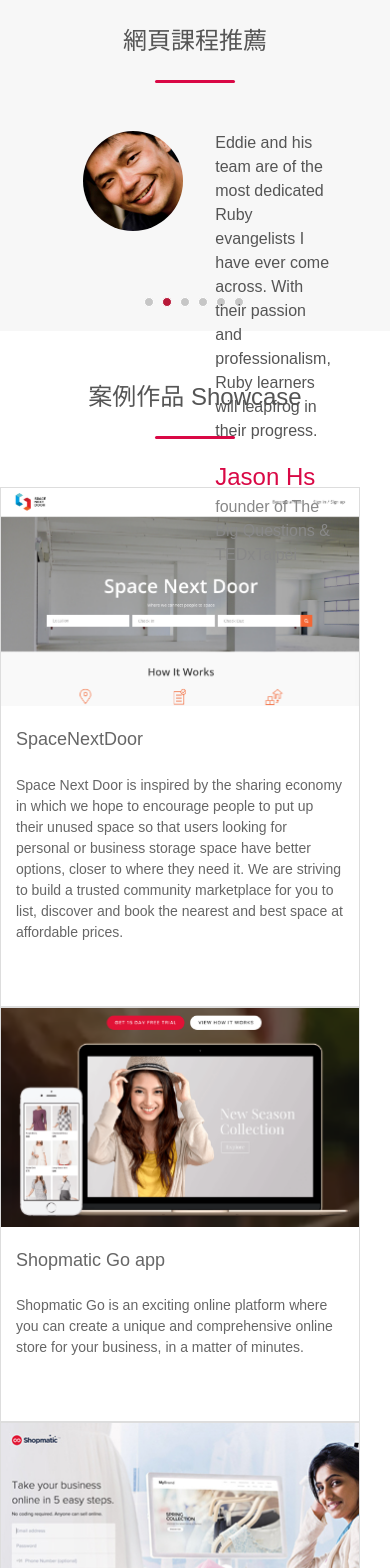
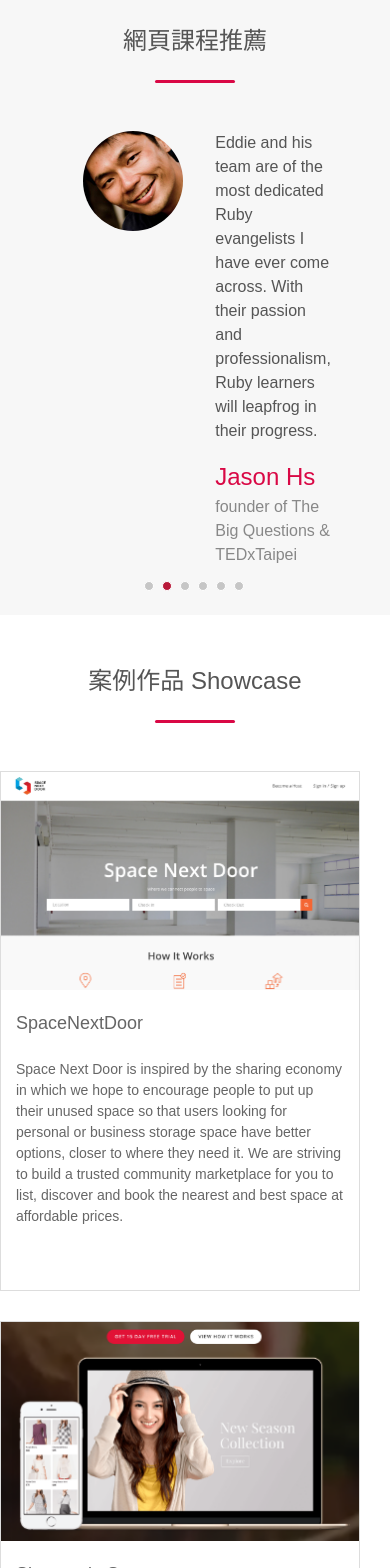
Before and after one commit to lucifiel0121/5xtraining-frontend-program, a React (Create React App) app: page / in a window 390 px wide. Shown: the part 3440-5008 px from the top of the page. Built offline with nearby package versions, Linux system fonts and the light colour scheme; some icons are missing.

Commit message:
fix:  RWD 跑版 , scroll to top

```diff
--- a/src/components/main/Main.js
+++ b/src/components/main/Main.js
@@ -7,6 +7,9 @@
 import Showcase from './showcase/Showcase';
 import Recommend from './recommend/Recommend';
 export default class Main extends Component {
+  handleClick = () => {
+    window.scrollTo(0, 0);
+  };
   render() {
     const {
       bannerImgs,
@@ -24,7 +27,7 @@
         <Recommend title="網頁課程推薦" recommands={recommands} />
         <Showcase title="案例作品 Showcase" showcaseInfo={showcaseInfo} socialIcon={socialIcon} />
 
-        <div className="scroll-to-top">
+        <div className="scroll-to-top" onClick={this.handleClick}>
           <i className="fa fa-angle-up"></i>
         </div>
       </div>
--- a/src/components/main/recommend/recommend.scss
+++ b/src/components/main/recommend/recommend.scss
@@ -6,7 +6,7 @@
 }
 .carousel-recommend {
   display: flex;
-  height: 200px;
+  min-height: 200px;
   margin: 0 auto;
   padding: 0 15px 48px 15px;
   max-width: 65%;
@@ -23,6 +23,7 @@
 
   &__content {
     display: flex;
+    height: 100%;
     flex-direction: column;
     font-size: 1rem;
     color: #555;
--- a/src/components/main/showcase/showcase.scss
+++ b/src/components/main/showcase/showcase.scss
@@ -55,6 +55,7 @@
 }
 
 .know-about-us {
+  padding-top: 30px;
   h3 {
     font-size: 24px;
     color: #555;
@@ -78,6 +79,7 @@
 .social-btn {
   display: flex;
   justify-content: center;
+  padding-top: 20px;
   margin-bottom: 48px;
   img {
     cursor: pointer;
@@ -92,7 +94,15 @@
     flex-direction: column;
     &__item {
       width: calc(100% - 30px);
+      &:not(:last-child) {
+        margin-bottom: 30px;
+      }
     }
+  }
+  .showcase-btn {
+    max-width: 540px;
+    padding-right: 30px;
+    width: calc(100% - 30px);
   }
 }
 
```
